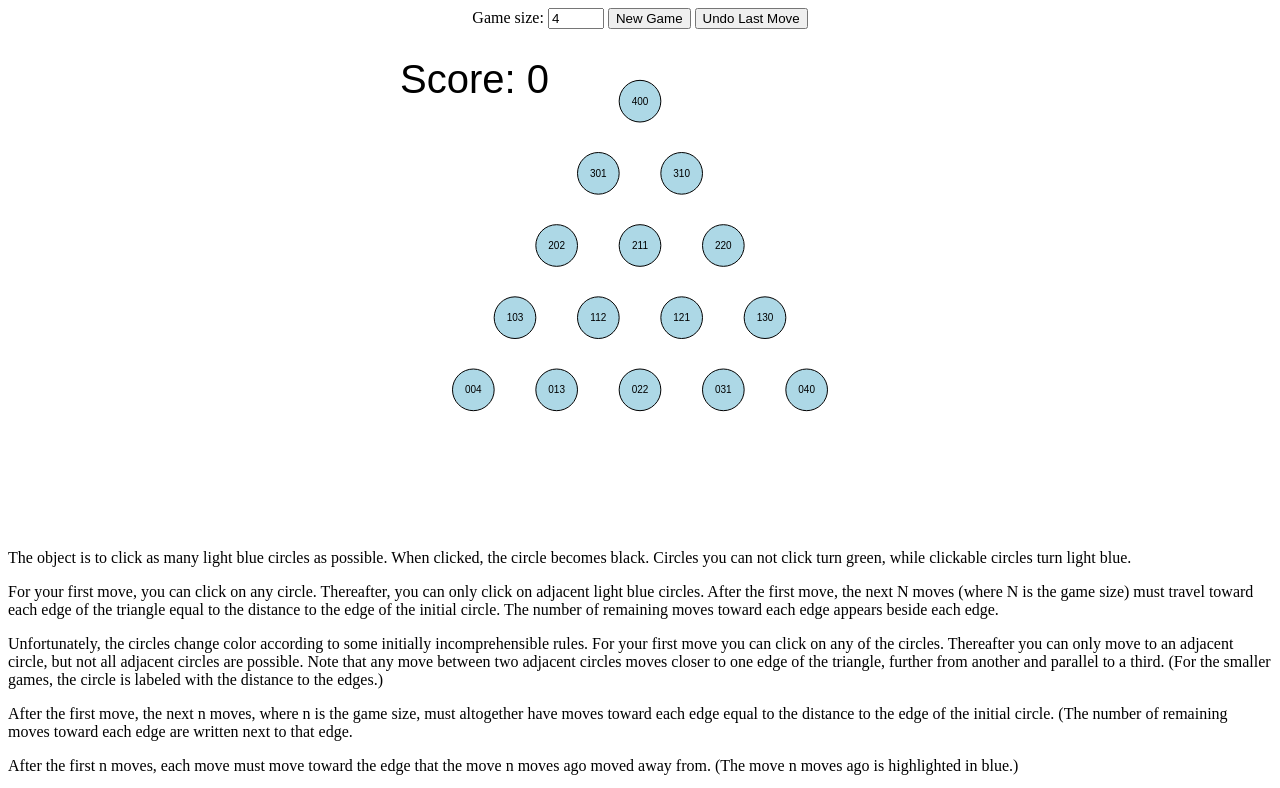
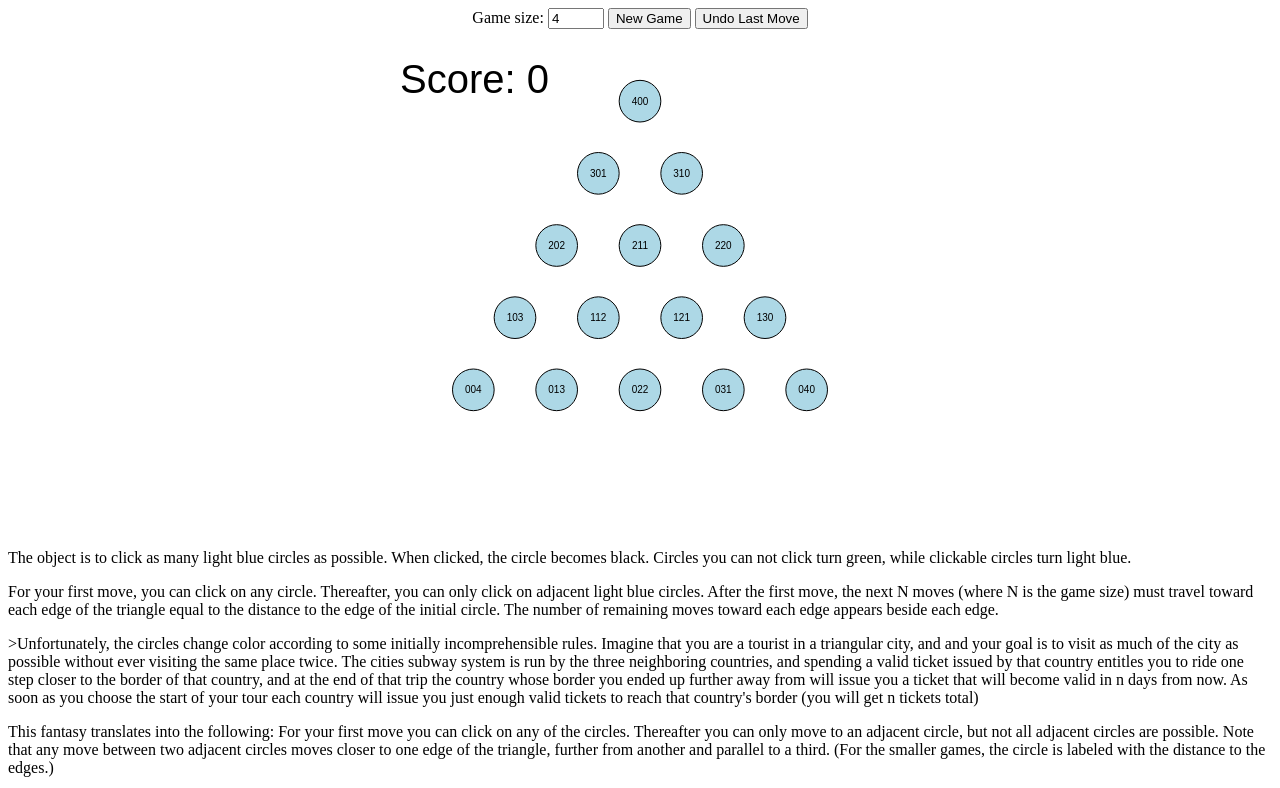
Before and after one commit to deinst/Triangles, a plain HTML site: page index.html in a window 1280 px wide. Shown: the top 788 px of the page. Drawn offline with Linux system fonts and the light colour scheme.

Commit message:
Possibly more comprehensible instructions.

```diff
--- a/index.html
+++ b/index.html
@@ -34,8 +34,14 @@
     After the first move, the next N moves (where N is the game size) must travel toward each edge of the triangle equal
     to the distance to the edge of the initial circle. The number of remaining moves toward each edge appears beside
     each edge.</p>
-
-<p>Unfortunately, the circles change color according to some initially incomprehensible rules. For your first move you
+<p>>Unfortunately, the circles change color according to some initially incomprehensible rules. Imagine that
+    you are a tourist in a triangular city, and and your goal is to visit as much of the city as possible without ever
+    visiting the same place twice. The cities subway system is run by the three neighboring countries, and spending a
+    valid ticket issued by that country entitles you to ride one step closer to the border of that country, and at the
+    end of that trip the country whose border you ended up further away from will issue you a ticket that will become
+    valid in n days from now. As soon as you choose the start of your tour each country will issue you just enough valid
+    tickets to reach that country's border (you will get n tickets total)</p>
+<p> This fantasy translates into the following: For your first move you
     can click on any of the circles. Thereafter you can only move to an adjacent circle, but not all adjacent circles
     are possible. Note that any move between two adjacent circles moves closer to one edge of the triangle, further from
     another and parallel to a third. (For the smaller games, the circle is labeled with the distance to the edges.)</p>
@@ -54,19 +60,24 @@
         <th>Best Possible Score</th>
     </tr>
     <tr>
-        <td>4</td><td>14</td>
+        <td>4</td>
+        <td>14</td>
     </tr>
     <tr>
-        <td>5</td><td>18</td>
+        <td>5</td>
+        <td>18</td>
     </tr>
     <tr>
-        <td>6</td><td>25</td>
+        <td>6</td>
+        <td>25</td>
     </tr>
     <tr>
-        <td>7</td><td>33</td>
+        <td>7</td>
+        <td>33</td>
     </tr>
     <tr>
-        <td>8</td><td>38</td>
+        <td>8</td>
+        <td>38</td>
     </tr>
 </table>
 </body>
```
